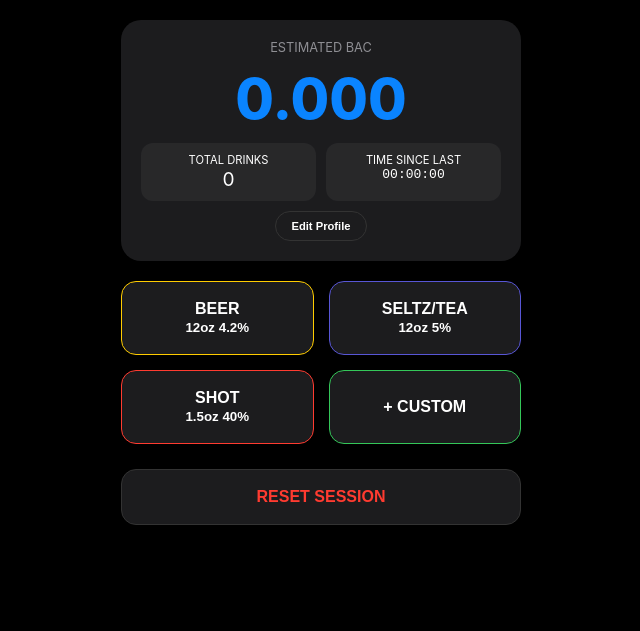
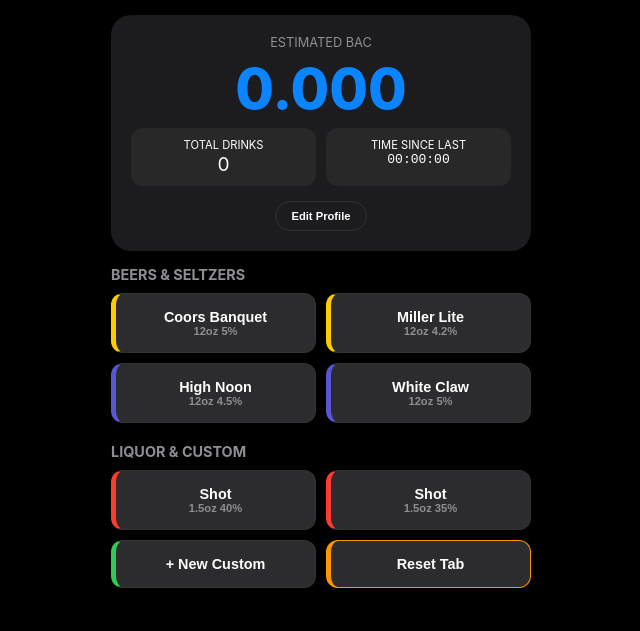
Before and after one commit to zacharymoats2006-sys/the-tab, a plain HTML site: page index.html in a window 1280 px wide. Shown: the whole page, without its empty margins (319-959 px from the left). Drawn offline with Linux system fonts and the light colour scheme.

Commit message:
Update index.html

```diff
--- a/index.html
+++ b/index.html
@@ -5,7 +5,7 @@
     <meta name="viewport" content="width=device-width, initial-scale=1.0, maximum-scale=1.0, user-scalable=no">
     <meta name="apple-mobile-web-app-capable" content="yes">
     <meta name="apple-mobile-web-app-status-bar-style" content="black-translucent">
-    <title>THE TAB v18.2</title>
+    <title>THE TAB v18.3</title>
     <style>
         :root {
             --bg-color: #000;
@@ -14,6 +14,10 @@
             --text-main: #ffffff;
             --text-dim: #8e8e93;
             --border: #333;
+            --beer-gold: #ffcc00;
+            --seltz-purple: #5856d6;
+            --shot-red: #ff3b30;
+            --custom-green: #34c759;
         }
 
         body {
@@ -21,22 +25,22 @@
             background-color: var(--bg-color);
             color: var(--text-main);
             margin: 0;
-            padding: 20px;
+            padding: 15px;
             display: flex;
             flex-direction: column;
             align-items: center;
             touch-action: manipulation;
         }
 
-        .dashboard, .settings-panel {
+        .dashboard, .settings-panel, .inventory-section {
             width: 100%;
-            max-width: 400px;
+            max-width: 420px;
             background: var(--card-bg);
             border-radius: 20px;
             padding: 20px;
             text-align: center;
             box-shadow: 0 10px 30px rgba(0,0,0,0.5);
-            margin-bottom: 20px;
+            margin-bottom: 15px;
             box-sizing: border-box;
         }
 
@@ -44,14 +48,14 @@
             font-size: 3.5rem;
             font-weight: 800;
             color: var(--accent-blue);
-            margin: 10px 0;
+            margin: 5px 0;
         }
 
         .stats-grid {
             display: grid;
             grid-template-columns: 1fr 1fr;
             gap: 10px;
-            margin-bottom: 10px;
+            margin-bottom: 15px;
         }
 
         .stat-box {
@@ -60,52 +64,45 @@
             border-radius: 12px;
         }
 
-        .input-group {
-            margin: 15px 0;
+        .section-title {
+            font-size: 0.9rem;
+            font-weight: 700;
+            color: var(--text-dim);
+            text-transform: uppercase;
+            margin-bottom: 10px;
             text-align: left;
-        }
-
-        label {
-            display: block;
-            font-size: 0.8rem;
-            color: var(--text-dim);
-            margin-bottom: 5px;
-        }
-
-        input[type="number"], input[type="range"] {
-            width: 100%;
-            background: #2c2c2e;
-            border: 1px solid var(--border);
-            color: white;
-            padding: 10px;
-            border-radius: 8px;
-            box-sizing: border-box;
         }
 
         .btn-grid {
             display: grid;
             grid-template-columns: repeat(2, 1fr);
-            gap: 15px;
-            width: 100%;
-            max-width: 400px;
+            gap: 10px;
+            margin-bottom: 20px;
         }
 
         button {
-            background: var(--card-bg);
+            background: #2c2c2e;
             border: 1px solid var(--border);
             color: white;
-            padding: 18px;
-            border-radius: 15px;
-            font-size: 1rem;
+            padding: 15px 10px;
+            border-radius: 12px;
+            font-size: 0.9rem;
             font-weight: 600;
+            transition: 0.1s;
         }
 
-        button:active { background: #2c2c2e; transform: scale(0.98); }
-        .beer-btn { border-color: #ffcc00; }
-        .seltz-btn { border-color: #5856d6; }
-        .liquor-btn { border-color: #ff3b30; }
+        button:active { transform: scale(0.96); filter: brightness(1.2); }
+
+        .beer-btn { border-left: 5px solid var(--beer-gold); }
+        .seltz-btn { border-left: 5px solid var(--seltz-purple); }
+        .shot-btn { border-left: 5px solid var(--shot-red); }
+        .custom-btn { border-left: 5px solid var(--custom-green); }
+
+        .input-group { margin: 10px 0; text-align: left; }
+        input { width: 100%; background: #2c2c2e; border: 1px solid var(--border); color: white; padding: 12px; border-radius: 10px; box-sizing: border-box; }
 
         .hidden { display: none; }
+        small { color: var(--text-dim); display: block; font-size: 0.7rem; }
     </style>
 </head>
 <body>
@@ -124,7 +121,28 @@
                 <div id="timer" style="font-family: monospace;">00:00:00</div>
             </div>
         </div>
-        <button onclick="toggleSettings()" style="padding: 8px 15px; font-size: 0.7rem; border-radius: 20px;">Edit Profile</button>
+        <button onclick="toggleSettings()" style="padding: 8px 15px; font-size: 0.7rem; border-radius: 20px; background: transparent;">Edit Profile</button>
+    </div>
+
+    <div id="inventoryUI" style="width: 100%; max-width: 420px;">
+        <div class="section-title">Beers & Seltzers</div>
+        <div class="btn-grid">
+            <button class="beer-btn" onclick="addDrink(0.05, 12, 'Coors Banquet')">Coors Banquet<small>12oz 5%</small></button>
+            <button class="beer-btn" onclick="addDrink(0.042, 12, 'Miller Lite')">Miller Lite<small>12oz 4.2%</small></button>
+            <button class="seltz-btn" onclick="addDrink(0.045, 12, 'High Noon')">High Noon<small>12oz 4.5%</small></button>
+            <button class="seltz-btn" onclick="addDrink(0.05, 12, 'White Claw')">White Claw<small>12oz 5%</small></button>
+        </div>
+
+        <div class="section-title">Liquor & Custom</div>
+        <div class="btn-grid">
+            <button class="shot-btn" onclick="addDrink(0.40, 1.5, 'Standard Shot')">Shot<small>1.5oz 40%</small></button>
+            <button class="shot-btn" onclick="addDrink(0.35, 1.5, 'Flavored Shot')">Shot<small>1.5oz 35%</small></button>
+            <button class="custom-btn" onclick="showCustomAdd()">+ New Custom</button>
+            <button class="custom-btn" style="border-color: #ff9500;" onclick="resetTab()">Reset Tab</button>
+        </div>
+
+        <div id="custom-list" class="btn-grid">
+            </div>
     </div>
 
     <div class="settings-panel hidden" id="settingsUI">
@@ -141,103 +159,23 @@
             <label>Age</label>
             <input type="number" id="userAge" value="21" onchange="saveProfile()">
         </div>
-        <button onclick="toggleSettings()" style="width: 100%; background: var(--accent-blue);">Save & Close</button>
-    </div>
-
-    <div class="btn-grid" id="controls">
-        <button class="beer-btn" onclick="addDrink(0.042)">BEER<br><small>12oz 4.2%</small></button>
-        <button class="seltz-btn" onclick="addDrink(0.05)">SELTZ/TEA<br><small>12oz 5%</small></button>
-        <button class="liquor-btn" onclick="addDrink(0.40, 1.5)">SHOT<br><small>1.5oz 40%</small></button>
-        <button style="border-color: #34c759;" onclick="alert('Custom added')">+ CUSTOM</button>
-        <button style="grid-column: span 2; margin-top: 10px; color: #ff3b30;" onclick="resetTab()">RESET SESSION</button>
+        <button onclick="toggleSettings()" style="width: 100%; background: var(--accent-blue); margin-top: 20px;">Save & Close</button>
     </div>
 
     <script>
-        // Load Profile or Defaults
-        let profile = JSON.parse(localStorage.getItem('tabProfile')) || {
-            weight: 180,
-            heightInches: 70,
-            age: 21
-        };
-
-        let sessionData = JSON.parse(localStorage.getItem('tabSession')) || {
-            startTime: null,
-            lastDrinkTime: null,
-            totalAlcoholOz: 0,
-            drinkCount: 0
-        };
+        let profile = JSON.parse(localStorage.getItem('tabProfile')) || { weight: 180, heightInches: 70, age: 21 };
+        let sessionData = JSON.parse(localStorage.getItem('tabSession')) || { startTime: null, lastDrinkTime: null, totalAlcoholOz: 0, drinkCount: 0 };
+        let customInventory = JSON.parse(localStorage.getItem('customDrinks')) || [];
 
         function updateHeightLabel() {
             const inches = document.getElementById('userHeight').value;
-            const feet = Math.floor(inches / 12);
-            const remainingInches = inches % 12;
-            document.getElementById('heightLabel').innerText = `${feet}'${remainingInches}"`;
+            const ft = Math.floor(inches / 12);
+            const inch = inches % 12;
+            document.getElementById('heightLabel').innerText = `${ft}'${inch}"`;
         }
 
         function saveProfile() {
-            profile.weight = parseFloat(document.getElementById('userWeight').value);
-            profile.heightInches = parseInt(document.getElementById('userHeight').value);
-            profile.age = parseInt(document.getElementById('userAge').value);
-            localStorage.setItem('tabProfile', JSON.stringify(profile));
-            updateBAC();
-        }
-
-        function toggleSettings() {
-            document.getElementById('mainUI').classList.toggle('hidden');
-            document.getElementById('controls').classList.toggle('hidden');
-            document.getElementById('settingsUI').classList.toggle('hidden');
-        }
-
-        function addDrink(abv, sizeOz = 12) {
-            const now = Date.now();
-            if (!sessionData.startTime) sessionData.startTime = now;
-            sessionData.lastDrinkTime = now;
-            sessionData.totalAlcoholOz += (sizeOz * abv);
-            sessionData.drinkCount++;
-            saveAndRefresh();
-        }
-
-        function updateBAC() {
-            if (!sessionData.startTime) return;
-            const now = Date.now();
-            const hoursPassed = (now - sessionData.startTime) / 3600000;
-
-            // Widmark with dynamic profile
-            const r = 0.68; // Standard male constant
-            let rawBAC = (sessionData.totalAlcoholOz * 5.14 / (profile.weight * r));
-            let currentBAC = rawBAC - (0.015 * hoursPassed);
-
-            document.getElementById('bac').innerText = Math.max(0, currentBAC).toFixed(3);
-
-            if (sessionData.lastDrinkTime) {
-                const diff = Math.floor((now - sessionData.lastDrinkTime) / 1000);
-                const h = Math.floor(diff / 3600).toString().padStart(2, '0');
-                const m = Math.floor((diff % 3600) / 60).toString().padStart(2, '0');
-                const s = (diff % 60).toString().padStart(2, '0');
-                document.getElementById('timer').innerText = `${h}:${m}:${s}`;
-            }
-        }
-
-        function saveAndRefresh() {
-            localStorage.setItem('tabSession', JSON.stringify(sessionData));
-            document.getElementById('total-count').innerText = sessionData.drinkCount;
-            updateBAC();
-        }
-
-        function resetTab() {
-            if (confirm("Reset the tab?")) {
-                sessionData = { startTime: null, lastDrinkTime: null, totalAlcoholOz: 0, drinkCount: 0 };
-                saveAndRefresh();
-            }
-        }
-
-        // Initialize UI
-        document.getElementById('userWeight').value = profile.weight;
-        document.getElementById('userHeight').value = profile.heightInches;
-        document.getElementById('userAge').value = profile.age;
-        updateHeightLabel();
-        setInterval(updateBAC, 1000);
-        saveAndRefresh();
-    </script>
-</body>
-</html>
+            profile.weight = parseFloat(document.getElementById('userWeight').value) || 180;
+            profile.heightInches = parseInt(document.getElementById('userHeight').value) || 70;
+            profile.age = parseInt(document.getElementById('userAge').value) || 21;
+            localStorage.setItem('tabProfile', JSON.stringify
```
